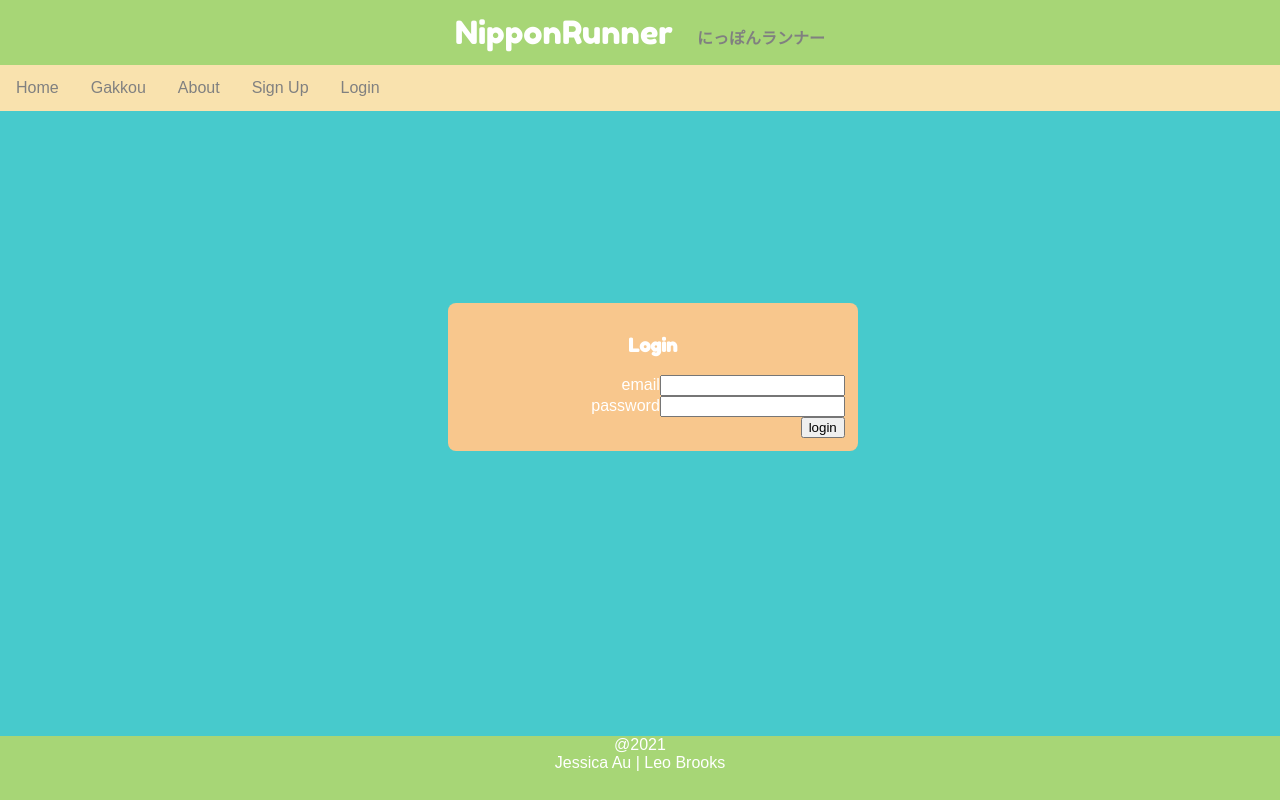
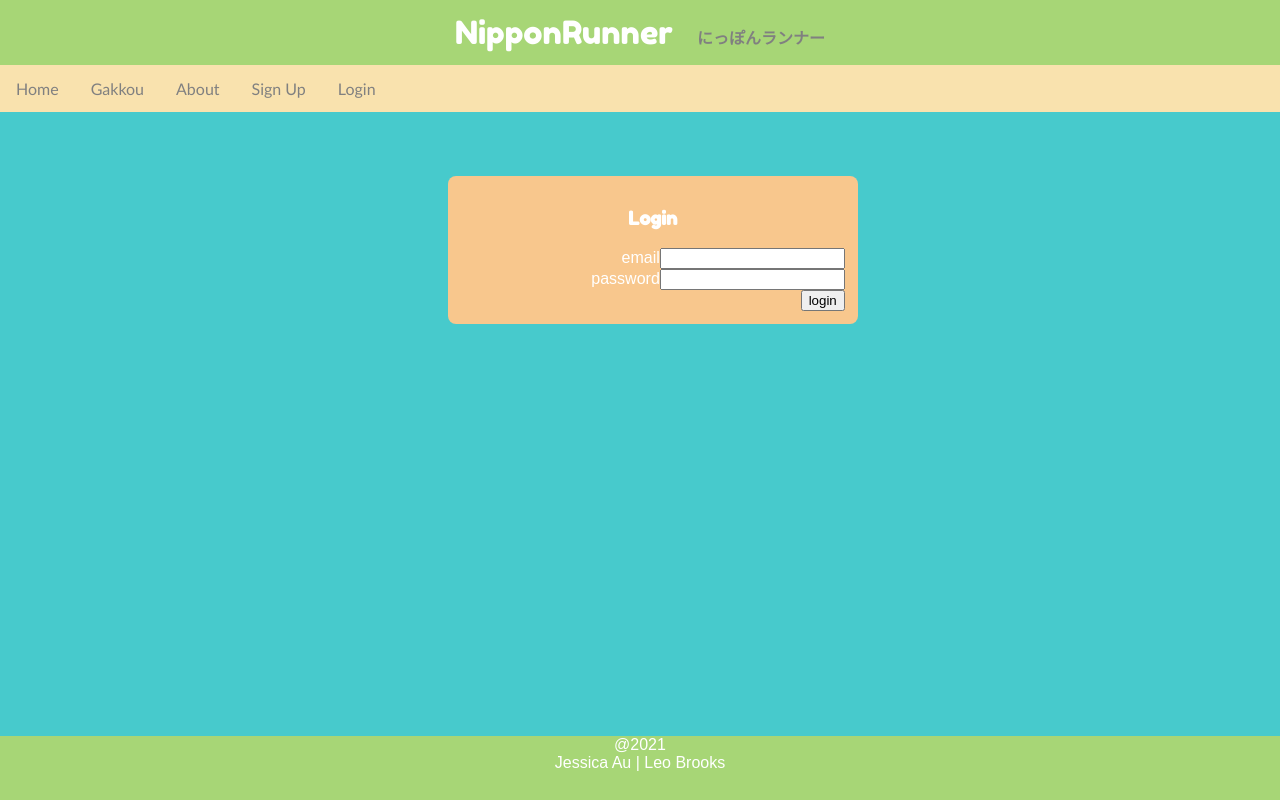
Before and after one commit to jessica-au/nipponrunner, a React (Create React App) app in the folder nipponRunnerFrontEnd/: page /login in a window 1280 px wide. Built offline with nearby package versions, Linux system fonts and the light colour scheme.

Commit message:
update styling for gakkou, consistency with other pages margins and padding

```diff
--- a/nipponRunnerFrontEnd/src/components/Gakkou/Gakkou.js
+++ b/nipponRunnerFrontEnd/src/components/Gakkou/Gakkou.js
@@ -4,10 +4,9 @@ const Gakkou = () => {
 
     return (
         <div className="gakkou">
-            <h1>Okaeri</h1>
+            <h1>Okaeri! Welcome!</h1>
             <div className="information">
-                <h1> Gakkou </h1>
-                <p>Okaeri!</p>
+                <div> Gakkou </div>
                 <p>Begin Hiragana</p>
             </div>
         </div>
--- a/nipponRunnerFrontEnd/src/components/Navbar.js
+++ b/nipponRunnerFrontEnd/src/components/Navbar.js
@@ -21,8 +21,7 @@ const Navbar = (props) => {
                         <div className="navProfileLink">
                             <NavLink to="/profile">Profile</NavLink>
                         </div>
-                        <div className="navLogoutLink">
-                            <span onClick={props.handleLogout}>Logout</span>
+                        <div className="navLogoutLink" onClick={props.handleLogout}>Logout
                         </div>
                     </>
                     :
--- a/nipponRunnerFrontEnd/src/index.css
+++ b/nipponRunnerFrontEnd/src/index.css
@@ -46,7 +46,7 @@ h1, h2, h3 {
 }
 
 .navbar a {
-  font-family: Arial, Helvetica, sans-serif;
+  font-family: 'Trebuchet MS', 'Lucida Sans Unicode', 'Lucida Grande', 'Lucida Sans', Arial, sans-serif;
   float: left;
   display: inline;
   font-size: 16px;
@@ -62,19 +62,19 @@ h1, h2, h3 {
   background-color: #F8C78D;
 }
 
-.loginPage, .signupComponent, .gakkou {
+.loginPage, .signupComponent {
   font-family: Arial, Helvetica, sans-serif;
   position:absolute;
   background-color: #F8C78D;
   color: white;
   width: 30%;
   padding: 1%;
-  margin: 15% 35%;
+  margin: 5% 35%;
   border-radius: 8px;
   text-align: right;
 }
 
-.information {
+.information, .gakkou {
   position: absolute;
   margin: 10% 30%;
   width: 40%;
```
